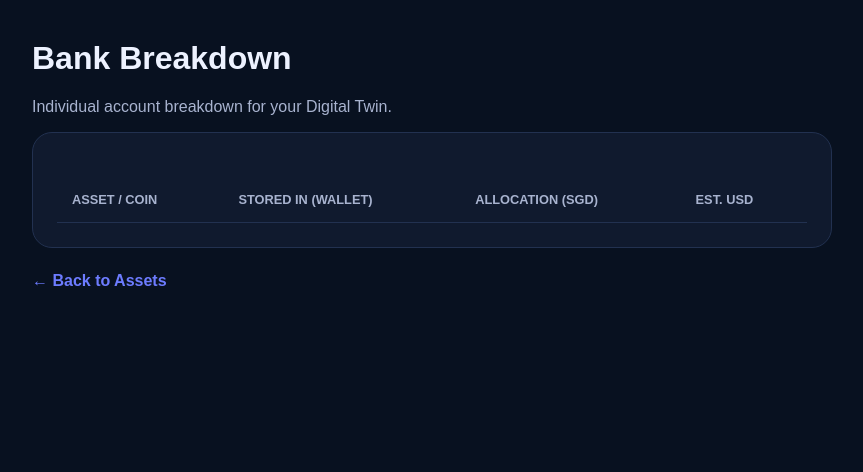
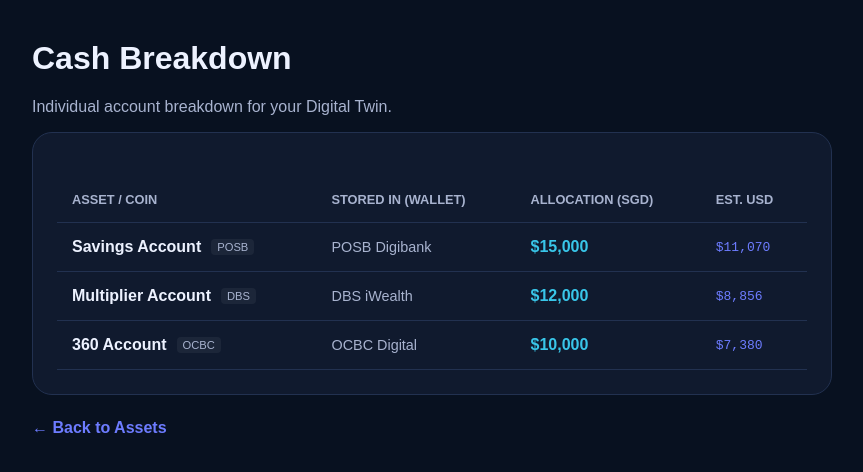
Before and after one commit to tryingtosurviven/CapitAI-2026, a website: page details.html in a window 1280 px wide. Shown: the whole page, without its empty margins (208-1071 px from the left). Drawn offline with Linux system fonts and the light colour scheme.

Commit message:
updated Asset type / value breakdown

```diff
--- a/details.html
+++ b/details.html
@@ -50,7 +50,9 @@
         style: 'currency', currency: 'SGD', maximumFractionDigits: 0
       }).format(val);
 
-      document.getElementById('detail-title').textContent = category + " Breakdown";
+      const displayTitle = category === "Bank" ? "Cash" :
+                           category === "Investment" ? "Investment" : category;
+      document.getElementById('detail-title').textContent = displayTitle + " Breakdown";
 
       if (data) {
         document.getElementById('detail-body').innerHTML = data.map(item => `
--- a/mock-data.js
+++ b/mock-data.js
@@ -15,14 +15,14 @@ window.mockPortfolio = {
   // One clean version of Detailed Accounts
   detailedAccounts: {
     Bank: [
-      { name: "POSB Savings", accNo: "123-45678-9", balance: 15000, status: "Connected" },
-      { name: "DBS Multiplier", accNo: "987-65432-1", balance: 12000, status: "Connected" },
-      { name: "OCBC 360", accNo: "555-00012-3", balance: 10000, status: "Connected" }
+      { coin: "Savings Account", symbol: "POSB", wallet: "POSB Digibank", balance: 15000, valueUsd: 11070 },
+      { coin: "Multiplier Account", symbol: "DBS", wallet: "DBS iWealth", balance: 12000, valueUsd: 8856 },
+      { coin: "360 Account", symbol: "OCBC", wallet: "OCBC Digital", balance: 10000, valueUsd: 7380 }
     ],
     Investment: [
-      { name: "Tiger Brokers", accNo: "TR-88291", balance: 42000, status: "Connected" },
-      { name: "Syfe (REIT+)", accNo: "SY-11022", balance: 38500, status: "Connected" },
-      { name: "Endowus", accNo: "EN-55410", balance: 29000, status: "Connected" }
+      { coin: "S&P 500 ETF", symbol: "VOO", wallet: "Tiger Brokers", balance: 42000, valueUsd: 30996 },
+      { coin: "REIT+ Portfolio", symbol: "REIT", wallet: "Syfe", balance: 38500, valueUsd: 28413 },
+      { coin: "Core Equity", symbol: "CASH+", wallet: "Endowus", balance: 29000, valueUsd: 21402 }
     ],
     // Inside detailedAccounts in mock-data.js
     // Inside detailedAccounts in mock-data.js
@@ -35,7 +35,7 @@ window.mockPortfolio = {
     ],
 
     "Private Asset": [
-      { name: "3D Printer Cluster", accNo: "Business-ID-01", balance: 100000, status: "Owned" } //
+      { coin: "3D Printer Cluster", symbol: "BIZ", wallet: "Physical Assets", balance: 100000, valueUsd: 73800 }
     ]
   },
 
```
